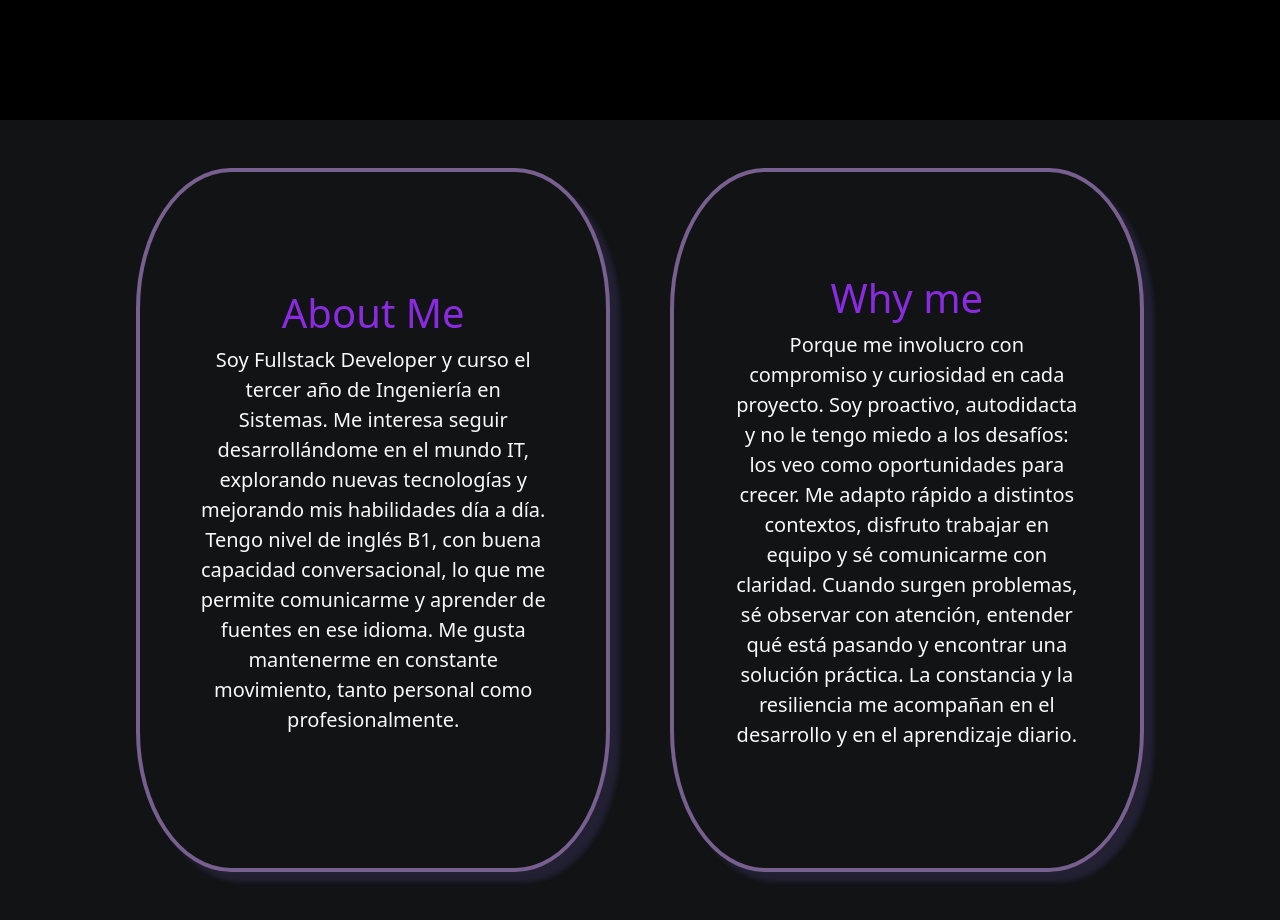
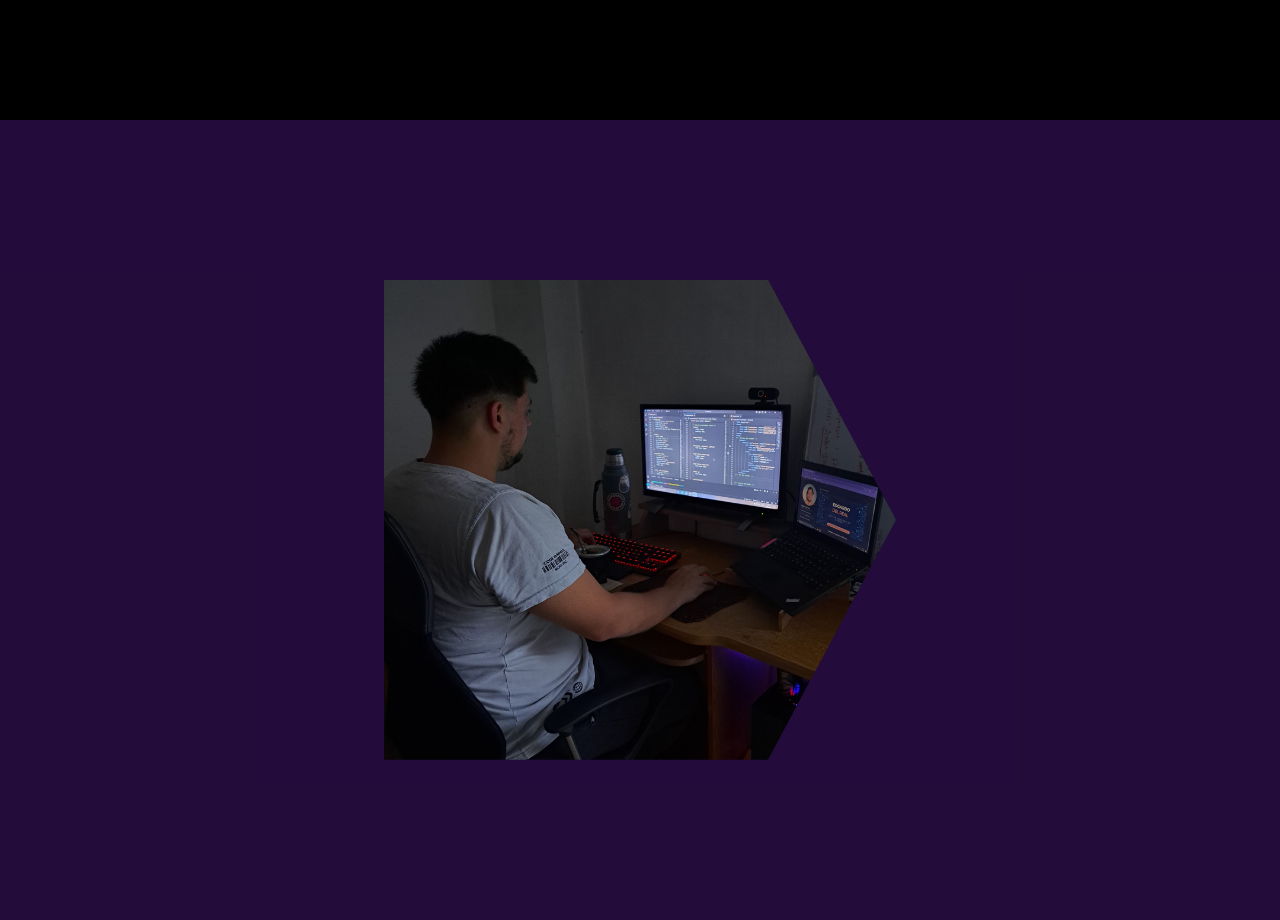
Before and after one commit to Edgardo-Del-Real/PortfolioEdgardoDelReal, a React (Vite) app: page / in a window 1280 px wide. Shown: the part 740-1660 px from the top of the page. Built offline with nearby package versions, Linux system fonts and the light colour scheme.

Commit message:
cambios en el about me, falta mejorar

```diff
--- a/src/Components/aboutMe/aboutMe.css
+++ b/src/Components/aboutMe/aboutMe.css
@@ -4,22 +4,15 @@
     margin-top: 200px;
     height: 100vh;
     gap: 60px;
-    background-color:#111315;
+    background-color: rgba(137, 43, 226, 0.26);
 }
-.titulo{
-    color:blueviolet;
-    font-size:40px
+.tit{
+    border-radius: 10px 30px;
+    background: #000000;
 }
-.card1{
+.img2{
     width: 40%;
-    height: 100%;
-    padding: 60px;
-        box-shadow: 10px 10px 5px rgba(135, 110, 225, 0.146);
+    height: 60%;
+    clip-path: polygon(0% 0%, 75% 0%, 100% 50%, 75% 100%, 0% 100%);
+
 }
-.parrafo{
-    text-align: center;
-}
-.borde-card{
-    border:4px rgba(144, 114, 173, 0.808) solid;
-    border-radius: 20%;
-}
--- a/src/Components/aboutMe/aboutMe.jsx
+++ b/src/Components/aboutMe/aboutMe.jsx
@@ -1,25 +1,14 @@
 import React from 'react';
 import './aboutMe.css';
 import 'bootstrap-icons/font/bootstrap-icons.css';
+import foto2 from '../../assets/foto2.jpg';
 
 const aboutMe = () => {
     return (
 
         <>
-
-        <section className='aboutme  d-flex align-items-center justify-content-center p-5'>
-            <section className=' borde-card card1  d-flex flex-column align-items-center justify-content-center'>
-                <h2 className='titulo'>About Me</h2>
-                <p className='text-light fs-5 parrafo'>
-                Soy Fullstack Developer y curso el tercer año de Ingeniería en Sistemas. Me interesa seguir desarrollándome en el mundo IT, explorando nuevas tecnologías y mejorando mis habilidades día a día. Tengo nivel de inglés B1, con buena capacidad conversacional, lo que me permite comunicarme y aprender de fuentes en ese idioma. Me gusta mantenerme en constante movimiento, tanto personal como profesionalmente.
-                </p>
-            </section>
-            <section className='borde-card card1 d-flex flex-column align-items-center justify-content-center '>
-                <h2 className='titulo'>Why me</h2>
-                <p className='text-light fs-5 parrafo'>
-                Porque me involucro con compromiso y curiosidad en cada proyecto. Soy proactivo, autodidacta y no le tengo miedo a los desafíos: los veo como oportunidades para crecer. Me adapto rápido a distintos contextos, disfruto trabajar en equipo y sé comunicarme con claridad. Cuando surgen problemas, sé observar con atención, entender qué está pasando y encontrar una solución práctica. La constancia y la resiliencia me acompañan en el desarrollo y en el aprendizaje diario.
-                </p>
-            </section>
+        <section className='aboutme d-flex align-items-center justify-content-around'>
+            <img src={foto2} alt="" className='img2' />
         </section>
 
         </>
```
Also changed, not shown: src/assets/foto2.jpg (added).
